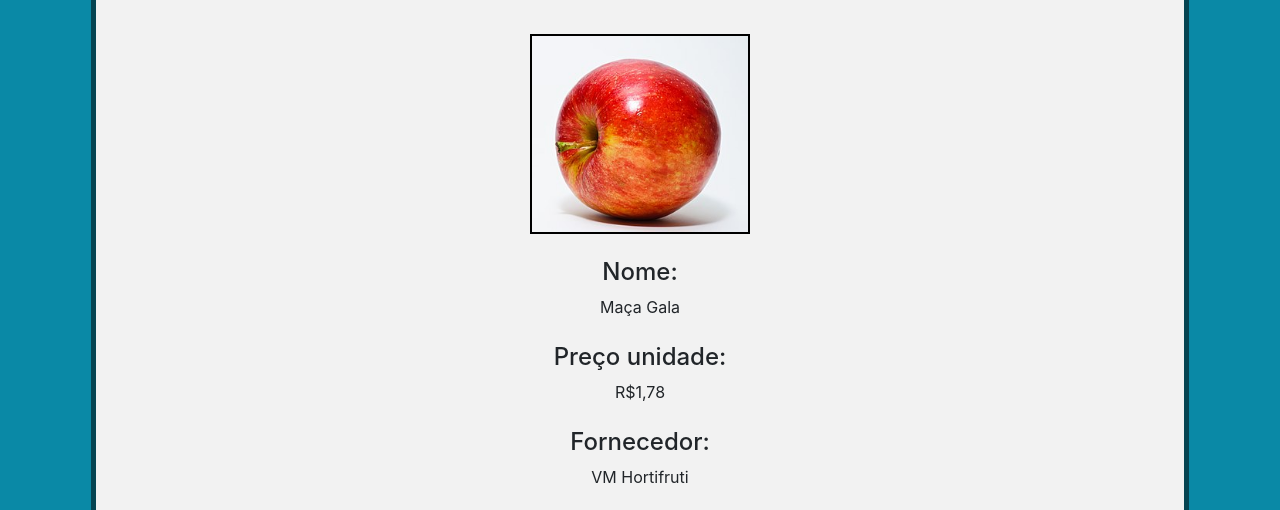
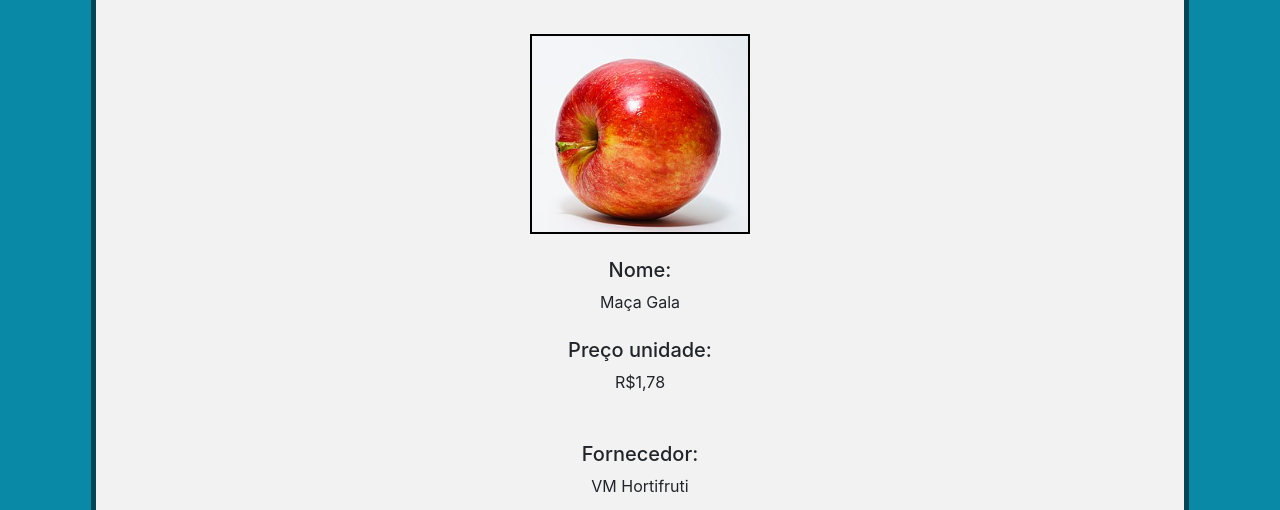
Before and after one commit to mariarodriguesds/Varejo, a plain HTML site: page maca.html in a window 1280 px wide. Shown: the part 284-794 px from the top of the page. Drawn offline with nearby package versions, Linux system fonts and the light colour scheme.

Commit message:
Update maca.html

```diff
--- a/maca.html
+++ b/maca.html
@@ -46,18 +46,19 @@
 			    <div id = "h_1"><br><br><br><h2> Maça Gala </h2><br><br>
 			    <img id = "imagem" src = "imagem/maca.png">
 			    <br><br>
-			    <h4 id = "h4">
+          <div id = "texto2">
+			    <h5>
 
-			      Nome:</h4> Maça Gala<br><br><h4 id = "h4">Preço unidade:</h4> R$1,78<br><br><h4 id = "h4">Fornecedor:</h4> VM Hortifruti<br><br><h4 id = "h4">Código:</h4> 9845<br><br><h4 id = "h4">Peso aproximado:</h4> 7g<br><br><h4 id = "h4">Descrição:</h4><br><div id = "desc">A maçã Gala é uma variedade de maçã originária da Nova Zelândia, desenvolvida pela primeira vez na década de 1930. Ela é geralmente de tamanho médio a grande, com uma pele fina, cerosa e avermelhada, com polpa doce, suculenta e crocante. A maçã Gala é uma das variedades mais populares de maçã em todo o mundo, e é amplamente cultivada em muitas partes do mundo, incluindo os Estados Unidos, Europa e Ásia. Ela é apreciada como fruta fresca ou em saladas, mas também é usada na culinária, em tortas, sobremesas e molhos. A maçã Gala é uma excelente fonte de vitaminas, fibras e antioxidantes e é conhecida por seus benefícios para a saúde, incluindo a redução do risco de doenças cardíacas e a melhora da digestão. Ela é uma fruta saborosa e saudável que pode ser apreciada de muitas maneiras diferentes.</div>
-			    <br><br><br>
+			      Nome:</h5> Maça Gala<br><br><h5>Preço unidade:</h5> R$1,78</div><div id = "texto1"><br><br><h5>Fornecedor:</h5> VM Hortifruti<br><br><h5>Código:</h5> 9845</div><br><br><div id = "texto3"><h5>Peso aproximado:</h5> 7g</div><br><br><br><br><br><br><br><br><br><br><br><br><br><br><br><h5>Descrição:</h5><br><br><div id = "desc">A maçã Gala é uma variedade de maçã originária da Nova Zelândia, desenvolvida pela primeira vez na década de 1930. Ela é geralmente de tamanho médio a grande, com uma pele fina, cerosa e avermelhada, com polpa doce, suculenta e crocante. A maçã Gala é uma das variedades mais populares de maçã em todo o mundo, e é amplamente cultivada em muitas partes do mundo, incluindo os Estados Unidos, Europa e Ásia. Ela é apreciada como fruta fresca ou em saladas, mas também é usada na culinária, em tortas, sobremesas e molhos. A maçã Gala é uma excelente fonte de vitaminas, fibras e antioxidantes e é conhecida por seus benefícios para a saúde, incluindo a redução do risco de doenças cardíacas e a melhora da digestão. Ela é uma fruta saborosa e saudável que pode ser apreciada de muitas maneiras diferentes.</div>
+            <br><br><br>
 		</div>
 		<div id="g">
       <center>
         <h5><br> Trabalho Acadêmico sem fins lucartivos <br> Victor Cordeiro e Maria Rodrigues 2024 &copyTodos os direitos reservados</h5></font></center></div>
 		  </center>
     </div>
-		<script src="https://code.jquery.com/jquery-3.3.1.slim.min.js" integrity="sha384-q8i/X+965DzO0rT7abK41JStQIAqVgRVzpbzo5smXKp4YfRvH+8abtTE1Pi6jizo" crossorigin="anonymous"></script>
-<script src="https://cdnjs.cloudflare.com/ajax/libs/popper.js/1.14.3/umd/popper.min.js" integrity="sha384-ZMP7rVo3mIykV+2+9J3UJ46jBk0WLaUAdn689aCwoqbBJiSnjAK/l8WvCWPIPm49" crossorigin="anonymous"></script>
-<script src="https://stackpath.bootstrapcdn.com/bootstrap/4.1.3/js/bootstrap.min.js" integrity="sha384-ChfqqxuZUCnJSK3+MXmPNIyE6ZbWh2IMqE241rYiqJxyMiZ6OW/JmZQ5stwEULTy" crossorigin="anonymous"></script>
+    <script src="https://code.jquery.com/jquery-3.3.1.slim.min.js" integrity="sha384-q8i/X+965DzO0rT7abK41JStQIAqVgRVzpbzo5smXKp4YfRvH+8abtTE1Pi6jizo" crossorigin="anonymous"></script>
+    <script src="https://cdnjs.cloudflare.com/ajax/libs/popper.js/1.14.3/umd/popper.min.js" integrity="sha384-ZMP7rVo3mIykV+2+9J3UJ46jBk0WLaUAdn689aCwoqbBJiSnjAK/l8WvCWPIPm49" crossorigin="anonymous"></script>
+    <script src="https://stackpath.bootstrapcdn.com/bootstrap/4.1.3/js/bootstrap.min.js" integrity="sha384-ChfqqxuZUCnJSK3+MXmPNIyE6ZbWh2IMqE241rYiqJxyMiZ6OW/JmZQ5stwEULTy" crossorigin="anonymous"></script>
 	</body>
 </html>
```
